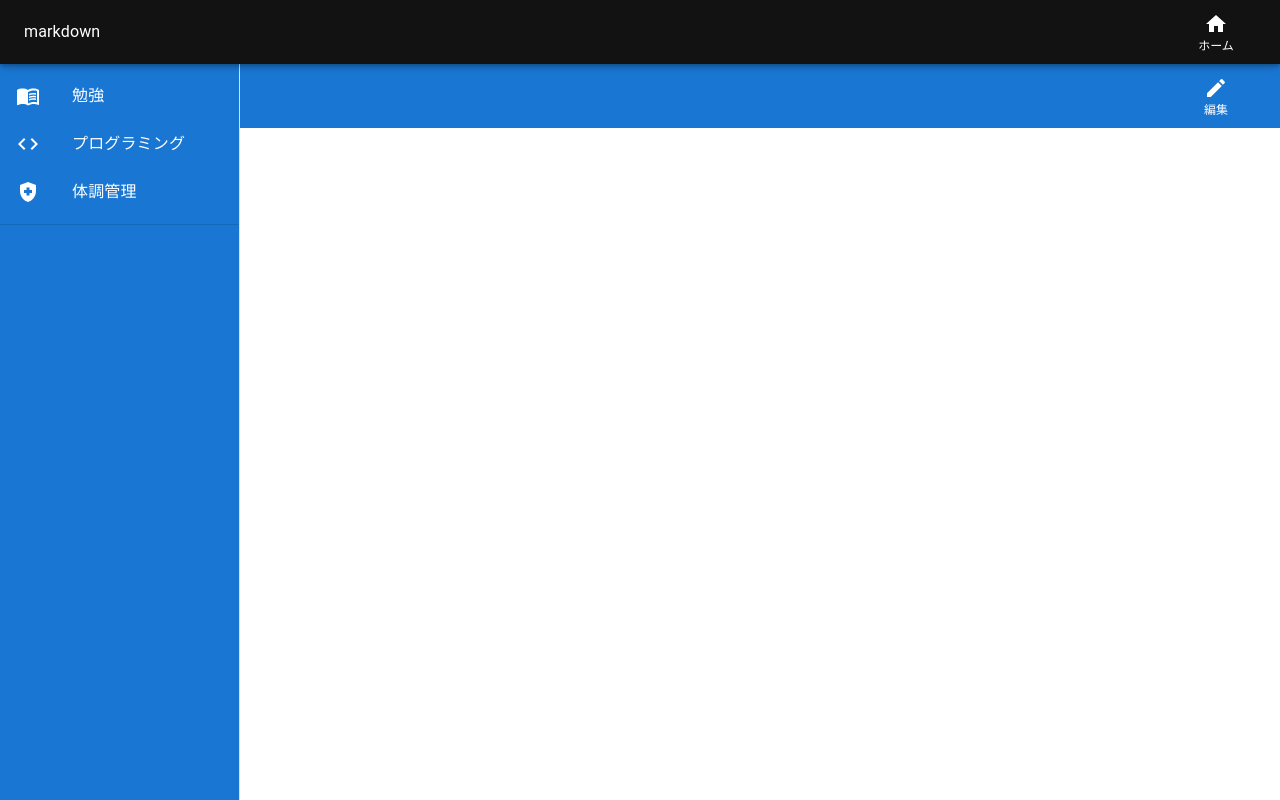
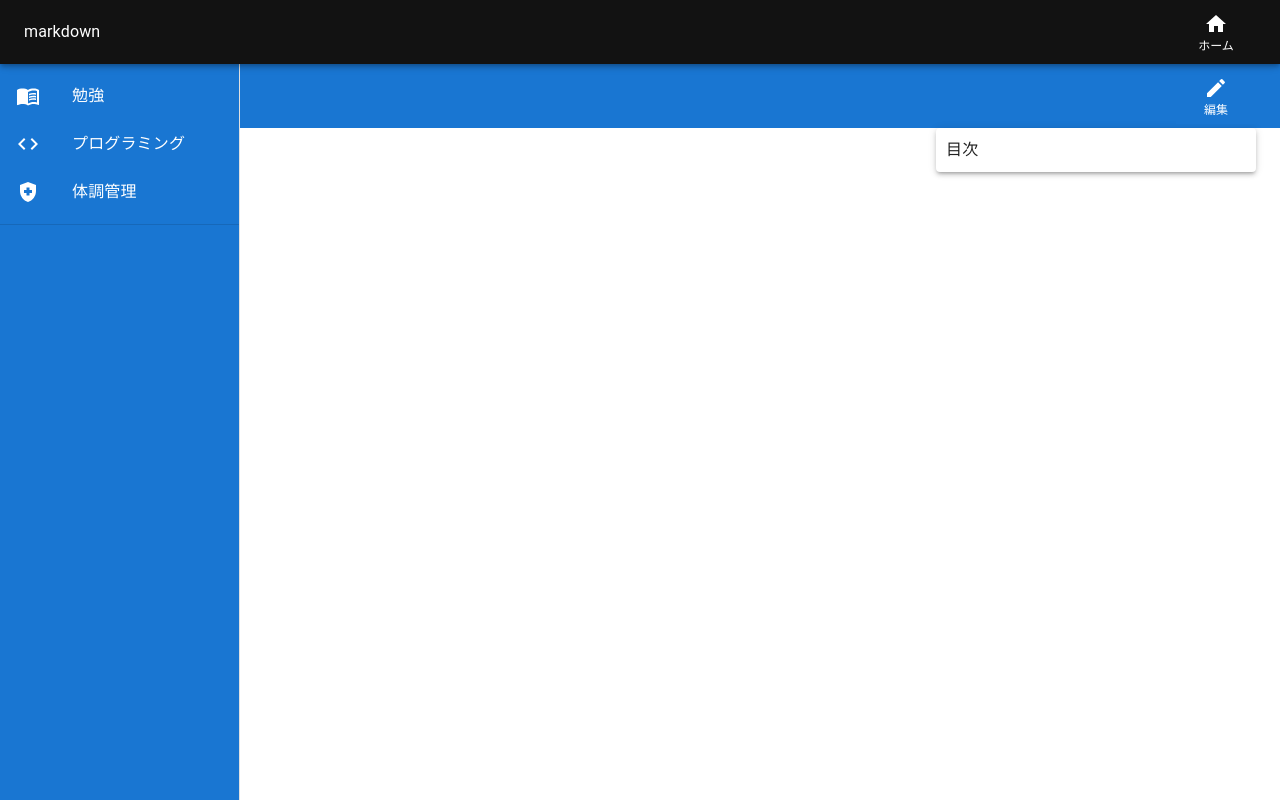
Before and after one commit to tomo1833/markdown-app, a React (Create React App) app in the folder front/src/markdown-app/: page / in a window 1280 px wide. Both pictures are taken after a click on the button "add". Built offline with nearby package versions, Linux system fonts and the light colour scheme; no server answers.

Commit message:
目次機能追加

```diff
--- a/front/src/markdown-app/src/components/templates/ViewTemplate.tsx
+++ b/front/src/markdown-app/src/components/templates/ViewTemplate.tsx
@@ -4,7 +4,7 @@ import remarkGfm from "remark-gfm";
 import ReactMarkdown from "react-markdown";
 
 import Graphviz from "graphviz-react";
-import { Box, Container, ThemeProvider, Toolbar, CssBaseline } from "@mui/material";
+import { Box, Container, ThemeProvider, Toolbar, CssBaseline, Paper, Grid, Typography } from "@mui/material";
 import { MarkdownType } from "../../types/MarkdownType.type";
 
 import { Theme } from "../uilibs/theme/Theme";
@@ -32,6 +32,24 @@ const ErrorFallback = () => {
   )
 }
 
+const converterH2 = ({ ...props }) => {
+  return (
+    <p>{props.children}</p>
+  );
+}
+
+const converterH3 = ({ ...props }) => {
+  return (
+    <p>{props.children}</p>
+  );
+}
+
+const converterH4 = ({ ...props }) => {
+  return (
+    <p>{props.children}</p>
+  );
+}
+
 
 export const ViewTemplate: FC<Props> = (props) => {
   const { markdown, setMarkdown, editMode, insertMode, setInsertMode, onClickSwitchMode, setUrlLocation } = props;
@@ -46,6 +64,8 @@ export const ViewTemplate: FC<Props> = (props) => {
           <Toolbar />
           <SubHeaderNavigation markdown={markdown} setMarkdown={setMarkdown} editMode={editMode} insertMode={insertMode} setInsertMode={setInsertMode} onClickSwitchMode={onClickSwitchMode} />
           <Container className="markdown-view" maxWidth="xl">
+            <Grid container spacing={2}>
+              <Grid item xs={8}>
                 <ReactMarkdown
                   children={markdown.body}
                   remarkPlugins={[remarkGfm]}
@@ -64,6 +84,18 @@ export const ViewTemplate: FC<Props> = (props) => {
                     }
                   }}
                 />
+              </Grid>
+              <Grid item xs={4}>
+                <Paper elevation={3} id="table-of-contents" sx={{ padding: "10px" }}>
+                  <Typography>目次</Typography>
+                  <ReactMarkdown
+                    allowedElements={["h2", "h3", "h4"]}
+                    children={markdown.body}
+                    components={{ h2: converterH2, h3: converterH3, h4: converterH4, }}
+                  />
+                </Paper>
+              </Grid>
+            </Grid>
           </Container>
         </Box>
       </Box>
--- a/front/src/markdown-app/src/components/uilibs/atoms/CustomEditor.tsx
+++ b/front/src/markdown-app/src/components/uilibs/atoms/CustomEditor.tsx
@@ -10,7 +10,9 @@ interface Props {
 export const CustomEditor: FC<Props> = (props) => {
   const { markdown, onChangeValue } = props;
 
-  const defalutValue = useRef(markdown.body.split("\n").map((value: string, index: React.Key) => { return React.createElement('div', { key: index }, value !== "" ? value : "\n") }));
+  const defalutValue = useRef(markdown.body.split("\n").map((value: string, index: React.Key) => {
+    return React.createElement('div', { key: index }, value !== "" ? value : React.createElement('br'))
+  }));
 
   const reactNode = defalutValue.current;
 
```
Also changed, not shown: front/src/markdown-app/src/components/uilibs/organisms/HeaderNavigation.tsx (+12 -1 lines), 1 other file (tests, documents, lock files or other folders). Lines whose indentation alone changed are shown as unchanged.
